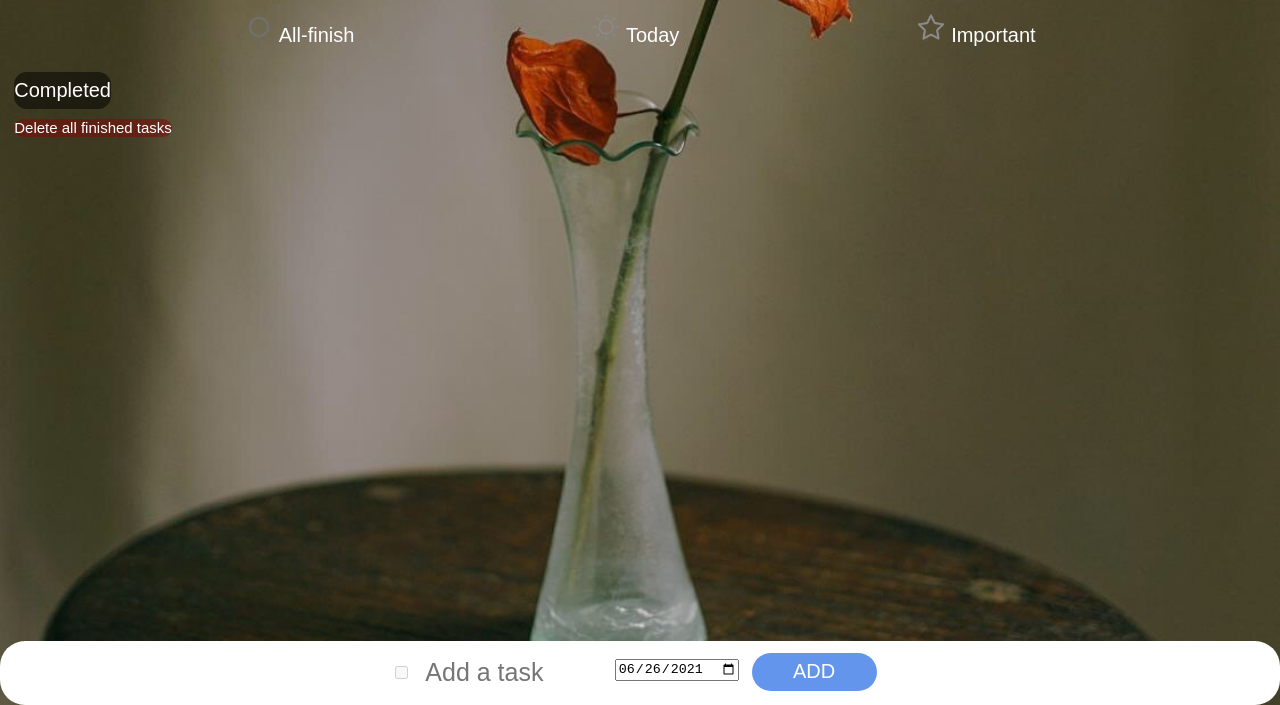
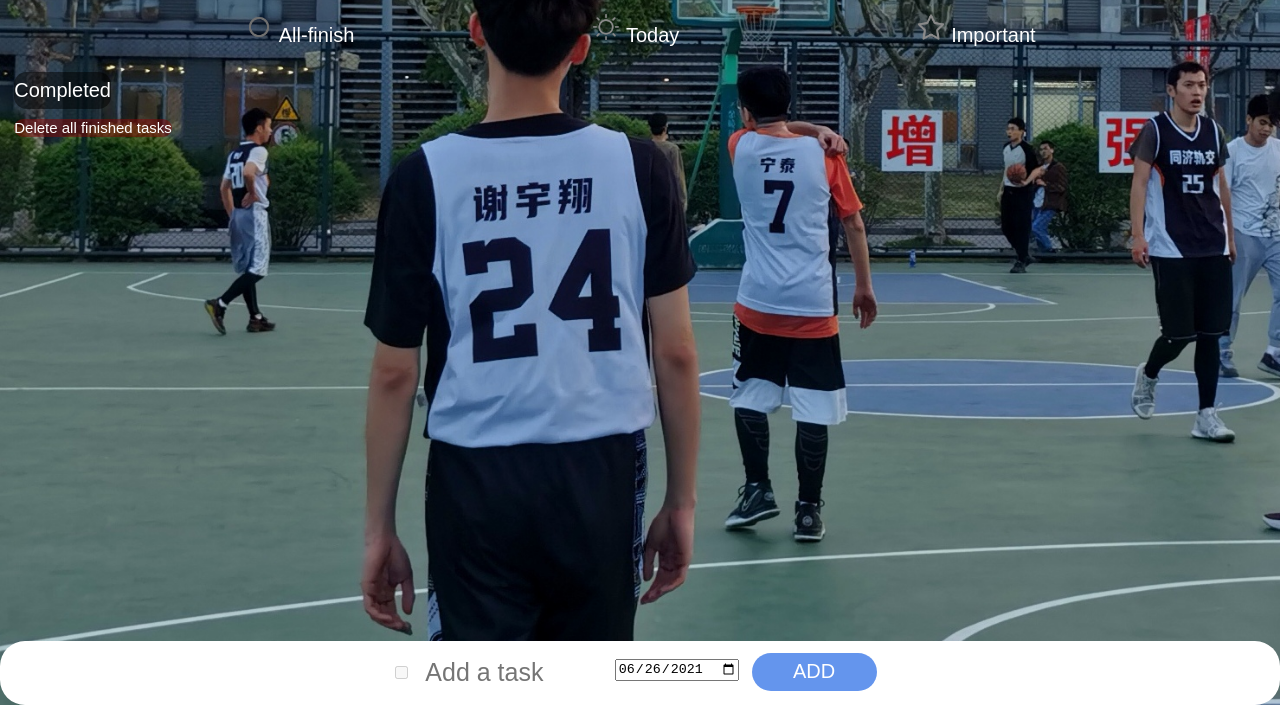
Before and after one commit to Kerr0220/Kerr0220.github.io, a plain HTML site: page index.html in a window 1280 px wide. Shown: the part 95-800 px from the top of the page. Drawn offline with Linux system fonts and the light colour scheme.

Commit message:
debug and add new bgImg

```diff
--- a/css/edit.css
+++ b/css/edit.css
@@ -1,5 +1,5 @@
 body {
-    background-image: url(../img/bgImg1.jpeg);
+    background-image: url(../img/bgImg1.jpg);
     background-size: cover;
     background-position: center;
     font-family: sans-serif;
--- a/css/style.css
+++ b/css/style.css
@@ -2,7 +2,7 @@ body {
     display: flex;
     justify-content: center;
     align-items: flex-start;
-    background-image: url(../img/bgImg1.jpeg);
+    background-image: url(../img/bgImg3.jpg);
     background-size: cover;
     background-position: center;
     font-family: sans-serif;
--- a/js/edit.js
+++ b/js/edit.js
@@ -1,6 +1,9 @@
 taskID = parseInt(JSON.parse(localStorage.getItem("currentTaskID")));
 taskList = JSON.parse(localStorage.taskList);
 task = taskList[taskList.findIndex(item=>item['id']==taskID)];
+// rand a background
+bg = Math.ceil(Math.random()*7);
+document.body.style.backgroundImage="url(../img/bgImg"+bg+".jpg)";
 
 document.getElementById("titleInput").textContent=task['title'];
 document.getElementById("dateInput").value=task['date'];
--- a/js/index.js
+++ b/js/index.js
@@ -15,6 +15,9 @@ var cplTaskNum = 0;
 if (typeof(Storage) == "undefined") {
     alert('Sorry, your browser don\'t support Web Storage!');
 }
+// rand a background
+bg = Math.ceil(Math.random()*7);
+document.body.style.backgroundImage="url(../img/bgImg"+bg+".jpg)";
 
 // check whether has create static list
 if(localStorage.taskList==null){
@@ -97,6 +100,7 @@ function changeTaskStatement(taskDiv) {
     localStorage.taskList=JSON.stringify(taskList);
 }
 
+// whether completedList is folded
 var completedList = 0;
 
 function showOrHideCompleted() {
@@ -104,8 +108,10 @@ function showOrHideCompleted() {
         completedList = 1;
         document.getElementById("deleteBtn").style.display="none";
         document.getElementById("finishedListDiv").style.display = "none";
+        document.getElementById("completeBtn").style.marginBottom = "3rem";
     } else {
         completedList = 0;
+        document.getElementById("completeBtn").style.marginBottom = "0rem";
         document.getElementById("deleteBtn").style.display="";
         document.getElementById("finishedListDiv").style.display = "";
     }
```
Also changed, not shown: img/bgImg1.jpg (renamed from img/bgImg1.jpeg), img/bgImg3.jpg (added), img/bgImg4.jpg (added), img/bgImg5.jpg (added), img/bgImg6.jpg (added), img/bgImg7.jpg (added), 2 other files.
